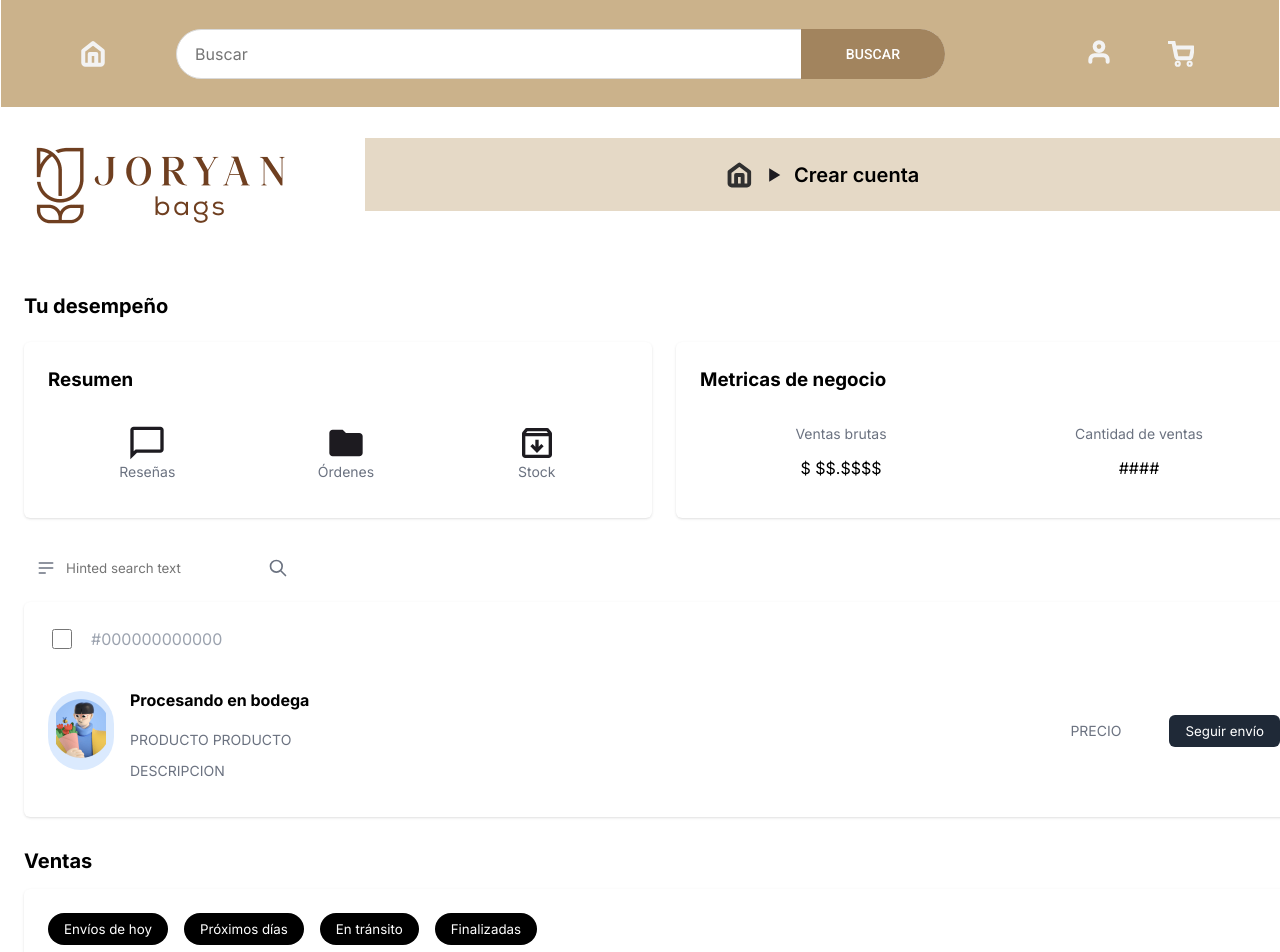
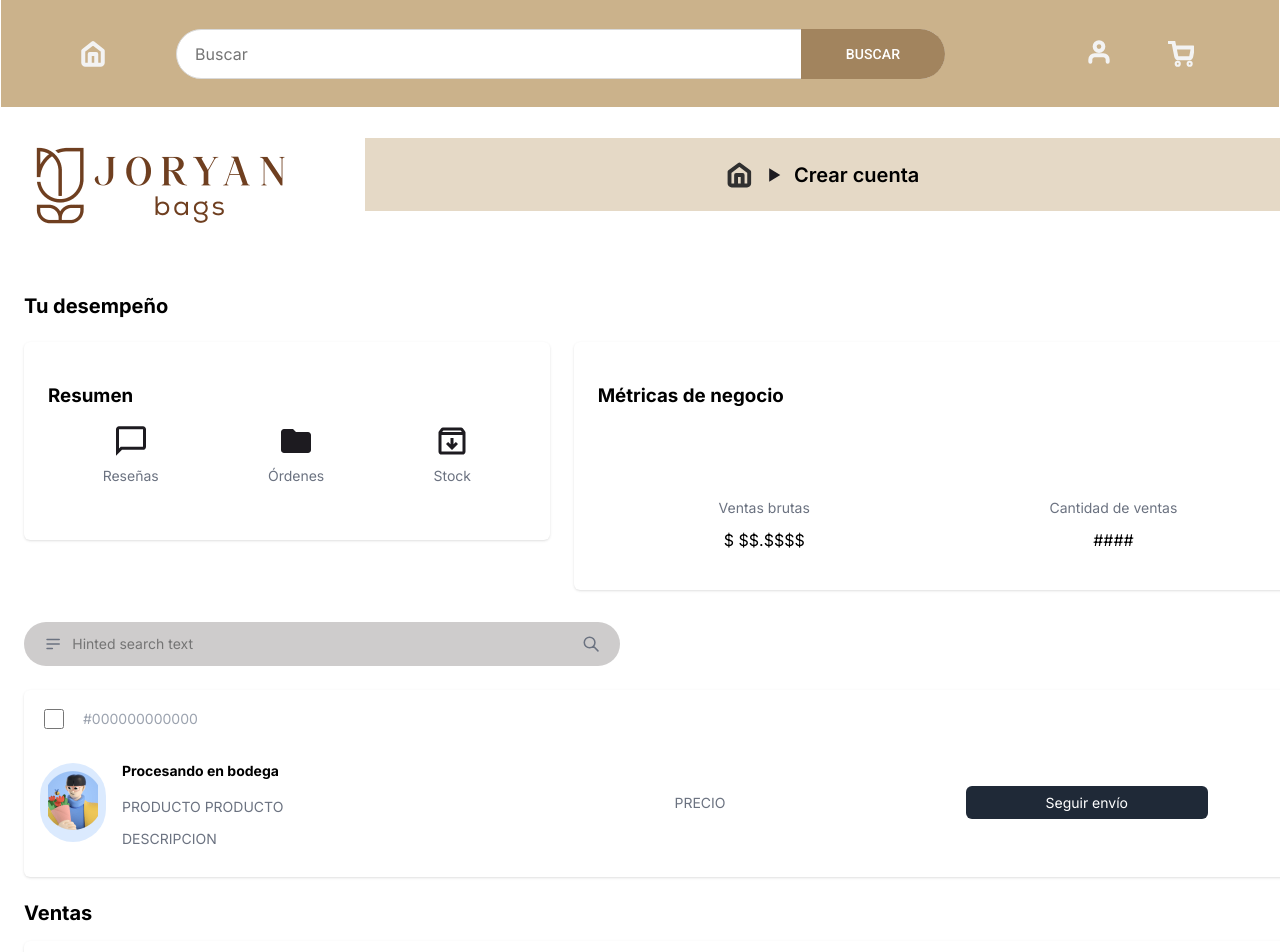
Before and after one commit to CamiloWG/ecommerce-joryanbags, an Angular app in the folder ecommerce-frontend/: page /administrador in a window 1280 px wide. Shown: the top 952 px of the page. Built offline with nearby package versions, Linux system fonts and the light colour scheme.

Commit message:
terminando pagina administrador

```diff
--- a/ecommerce-frontend/src/app/pages/admin/admin.component.html
+++ b/ecommerce-frontend/src/app/pages/admin/admin.component.html
@@ -13,61 +13,75 @@
   <main class="container mx-auto px-6 py-8">
     <h2 class="text-xl font-bold mb-6 font-subheading">Tu desempeño</h2>
 
-    <div class="flex flex-row gap-6">
-      <div class="bg-white rounded-md shadow p-6 flex-1">
-        <h3 class="font-bold mb-4 font-subheading relative -top-4">Resumen</h3>
-        <div class="flex justify-around text-center">
-          <div class="flex flex-col items-center">
-            <img src="assets/icons/chat-bubble.svg" alt="Reseñas" class="w-10 h-10 mx-auto cursor-pointer" />
+    <div class="flex flex-row gap-6 items-start">
+      <!-- Resumen -->
+      <div class="bg-white rounded-md shadow border p-6 w-[700px] h-[150px] flex flex-col">
+        <h3 class="font-bold font-subheading text-lg mb-4">Resumen</h3>
+        <div class="flex justify-around items-start text-center flex-1">
+          <div class="flex flex-col items-center justify-start h-full">
+            <img src="assets/icons/chat-bubble.svg" alt="Reseñas" class="w-9 h-9 mb-2 cursor-pointer" />
             <span class="text-sm text-gray-500 font-subheading">Reseñas</span>
           </div>
-          <div class="flex flex-col items-center">
-            <img src="../../assets/icons/folder-filled.svg" alt="Órdenes" class="w-10 h-10 mx-auto cursor-pointer" />
+          <div class="flex flex-col items-center justify-start h-full">
+            <img src="../../assets/icons/folder-filled.svg" alt="Órdenes" class="w-9 h-9 mb-2 cursor-pointer" />
             <span class="text-sm text-gray-500 font-subheading">Órdenes</span>
           </div>
-          <div class="flex flex-col items-center">
-            <img src="assets/icons/archive.svg" alt="Stock" class="w-10 h-10 mx-auto cursor-pointer" />
+          <div class="flex flex-col items-center justify-start h-full">
+            <img src="assets/icons/archive.svg" alt="Stock" class="w-9 h-9 mb-2 cursor-pointer" />
             <span class="text-sm text-gray-500 font-subheading">Stock</span>
           </div>
         </div>
       </div>
 
-      <div class="bg-white rounded-md shadow p-6 flex-1">
-        <h3 class="font-bold mb-4 font-subheading relative -top-4">Metricas de negocio</h3>
-        <div class="grid grid-cols-2 gap-4 -mt-3">
+
+  <!-- Métricas de negocio -->
+  <div class="bg-white rounded-md shadow border p-6 w-[1000px] h-[200px] flex flex-col justify-between">
+    <h3 class="font-bold font-subheading text-lg mb-2">Métricas de negocio</h3>
+    <div class="grid grid-cols-2 gap-4 mt-2">
       <div class="text-center">
-            <p class="text-sm text-gray-500 mb-1 font-subheading">Ventas brutas</p>
-            <p class="text-lg font-bold font-subheading">$ $$.$$$$</p>
+        <p class="text-sm text-gray-500 font-subheading">Ventas brutas</p>
+        <p class="text-lg font-bold font-subheading mt-1">$ $$.$$$$</p>
       </div>
       <div class="text-center">
-            <p class="text-sm text-gray-500 mb-1 font-subheading">Cantidad de ventas</p>
-            <p class="text-lg font-bold font-subheading">####</p>
+        <p class="text-sm text-gray-500 font-subheading">Cantidad de ventas</p>
+        <p class="text-lg font-bold font-subheading mt-1">####</p>
       </div>
     </div>
   </div>
 </div>
 
-    <div class="mt-8 mb-4">
-      <div class="relative bg-gray-200 rounded-md inline-flex items-center px-3 py-2">
+<!-- Barra de búsqueda -->
+<div class="mt-8 mb-6 flex justify-between items-center w-[580px] px-2 py-2 rounded-full" style="background-color: #cecccc;">
+  <div class="relative bg-gray-200 rounded-full flex items-center w-full px-3 py-1">
     <svg xmlns="http://www.w3.org/2000/svg" class="h-5 w-5 text-gray-500 mr-2" fill="none" viewBox="0 0 24 24" stroke="currentColor">
       <path stroke-linecap="round" stroke-linejoin="round" stroke-width="2" d="M4 6h16M4 12h16M4 18h7" />
     </svg>
-        <input type="text" placeholder="Hinted search text" class="bg-transparent focus:outline-none font-subheading">
-        <svg xmlns="http://www.w3.org/2000/svg" class="h-5 w-5 text-gray-500 ml-2" fill="none" viewBox="0 0 24 24" stroke="currentColor">
+
+    <input
+      type="text"
+      placeholder="Hinted search text"
+      class="bg-transparent focus:outline-none font-subheading text-sm w-full"
+    />
+
+    <svg xmlns="http://www.w3.org/2000/svg" class="h-5 w-5 text-gray-500" fill="none" viewBox="0 0 24 24" stroke="currentColor">
       <path stroke-linecap="round" stroke-linejoin="round" stroke-width="2" d="M21 21l-6-6m2-5a7 7 0 11-14 0 7 7 0 0114 0z" />
     </svg>
   </div>
 </div>
 
-    <div class="bg-white rounded-md shadow p-6 mb-8">
-      <div class="flex items-center justify-between">
+
+<div class="bg-white rounded-md shadow p-4 mb-6 max-w-[1790px]">
+  <!-- ID y Checkbox -->
+  <div class="flex items-center justify-between mb-3">
     <div class="flex items-center space-x-4">
       <input type="checkbox" class="h-5 w-5">
-          <span class="text-gray-400 font-subheading">#000000000000</span>
+      <span class="text-gray-400 font-subheading text-sm">#000000000000</span>
     </div>
   </div>
 
-      <div class="flex items-center justify-between mt-4">
+  <!-- Contenido principal -->
+  <div class="flex justify-between items-center">
+    <!-- Info producto -->
     <div class="flex items-center space-x-4">
       <div class="bg-blue-100 rounded-full p-2">
         <img
@@ -77,24 +91,27 @@
           src="assets/images/3d-avatars--8@2x.png"
         />
       </div>
-          <div>
-            <h4 class="font-bold font-subheading">Procesando en bodega</h4>
+      <div class="leading-tight">
+        <h4 class="font-bold font-subheading text-sm">Procesando en bodega</h4>
         <p class="text-gray-500 text-sm font-subheading">PRODUCTO PRODUCTO</p>
         <p class="text-gray-500 text-sm font-subheading">DESCRIPCION</p>
       </div>
     </div>
 
-        <div class="flex items-center space-x-12 -ml-3">
-          <div>
-            <p class="text-gray-500 text-sm text-right font-subheading">PRECIO</p>
-          </div>
-          <button class="bg-gray-800 text-white px-4 py-2 rounded-md font-subheading cursor-pointer">Seguir envío</button>
+    <!-- PRECIO y botón centrados verticalmente -->
+    <div class="flex items-center space-x-60 pr-20">
+      <p class="text-gray-500 text-sm font-subheading">PRECIO</p>
+      <button class="bg-gray-800 text-white px-20 py-2 rounded-md font-subheading text-sm cursor-pointer">
+        Seguir envío
+      </button>
     </div>
   </div>
 </div>
 
+
+
     <h2 class="text-xl font-bold mb-4 font-subheading">Ventas</h2>
-    <div class="bg-white rounded-md shadow p-6">
+    <div class="bg-white rounded-md shadow p-6 max-w-[1780px]">
       <div class="flex space-x-4 mb-6">
         <button class="bg-black text-white px-4 py-2 rounded-full font-subheading cursor-pointer">Envíos de hoy</button>
         <button class="bg-black text-white px-4 py-2 rounded-full font-subheading cursor-pointer">Próximos días</button>
@@ -102,12 +119,22 @@
         <button class="bg-black text-white px-4 py-2 rounded-full font-subheading cursor-pointer">Finalizadas</button>
       </div>
 
-      <div class="grid grid-cols-1 md:grid-cols-3 gap-4">
-        <div class="border border-gray-200 rounded-md p-4">
+      <div class="grid grid-cols-3 md:grid-cols-3 gap-4 max-w-[1600px]">
+        <!-- Bloque 1 -->
+        <div class="shadow border border-gray-200 rounded-md p-4">
           <h4 class="font-bold mb-2 font-subheading">EN SEGUIMIENTO</h4>
           <p class="text-gray-500 text-sm font-subheading">En centro de distribución</p>
         </div>
+
+        <!-- Bloque 2 -->
+        <div class="shadow border border-gray-200 rounded-md p-4">
         </div>
+
+        <!-- Bloque 3 -->
+        <div class="shadow border border-gray-200 rounded-md p-4">
+        </div>
+      </div>
+
     </div>
   </main>
 
--- a/ecommerce-frontend/src/app/pages/admin/admin.component.ts
+++ b/ecommerce-frontend/src/app/pages/admin/admin.component.ts
@@ -4,8 +4,6 @@ import { HeaderMenuComponent } from '../../core/components/shared/header-menu/he
 import { Route } from '../../core/components/shared/Route/Route.component';
 import { LogoComponent } from '../../core/components/shared/logo/logo.component';
 import { FooterComponent } from '../../core/components/shared/footer/footer.component';
-
-
 
 @Component({
   selector: 'app-admin',
```
Also changed, not shown: 1 other file (tests, documents, lock files or other folders). Lines whose indentation alone changed are shown as unchanged.
